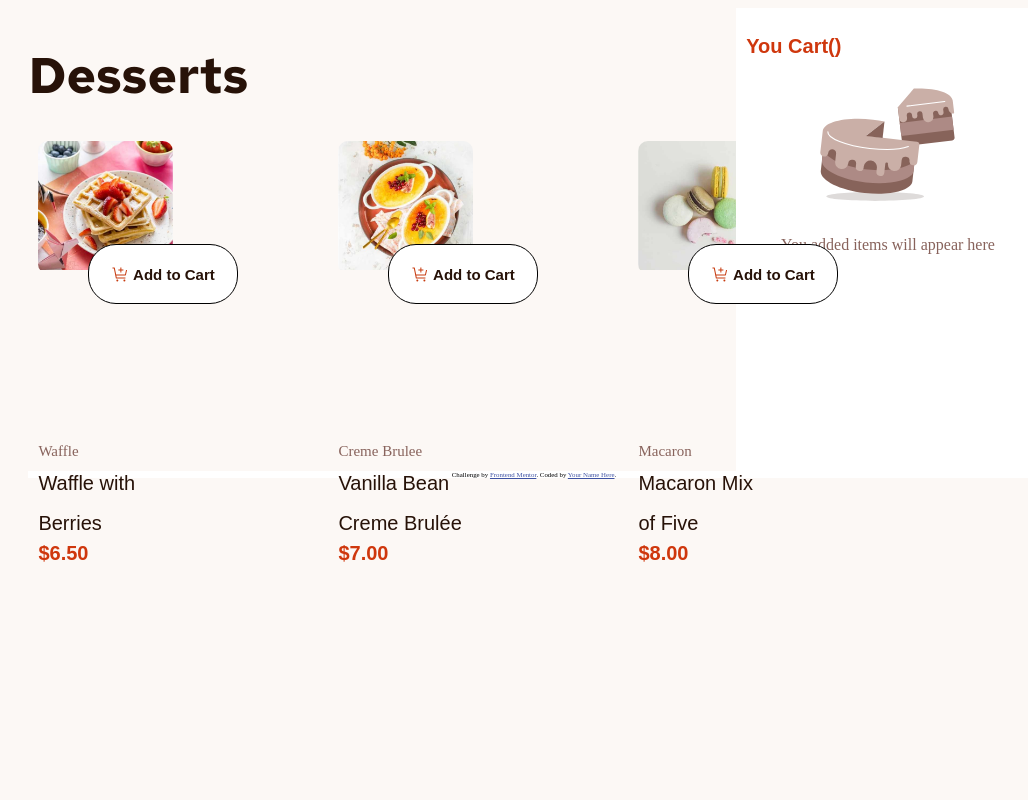
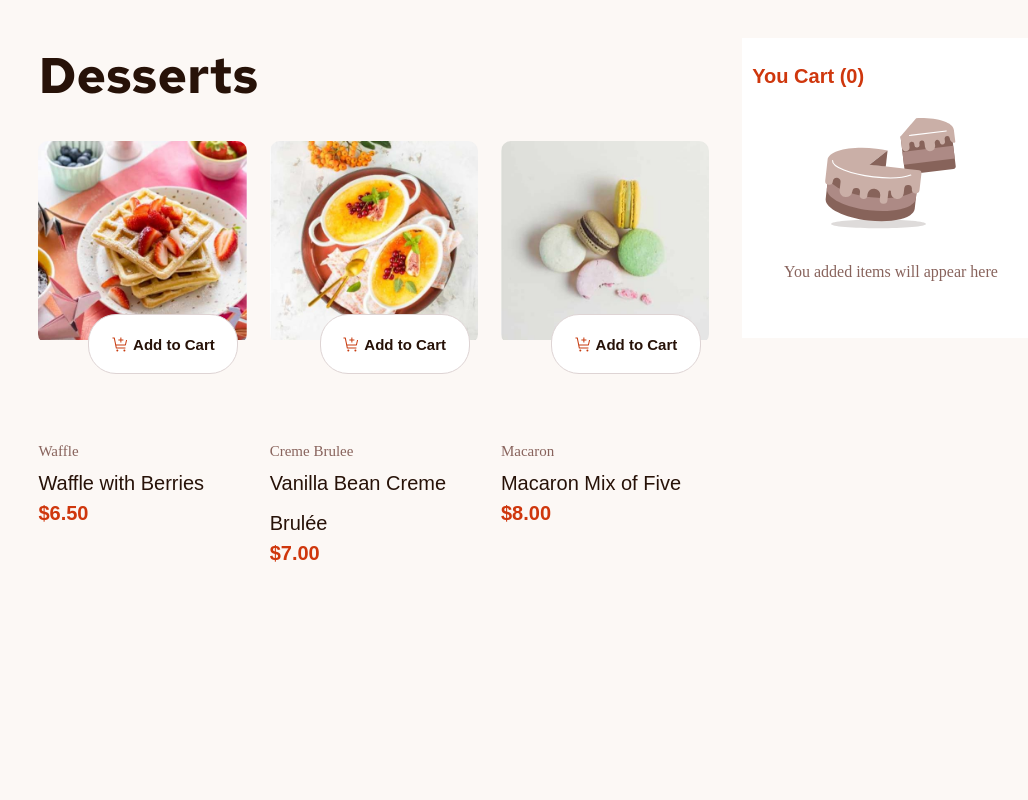
Before and after one commit to rafaelmirandaa/carrito-de-compra, a plain HTML site: page index.html in a window 1280 px wide. Shown: the top 800 px of the page, without its empty margins (106-1134 px from the left). Drawn offline with Linux system fonts and the light colour scheme; a web font is replaced by a local one.

Commit message:
hoy terminamos el Front

```diff
--- a/assets/style/style.css
+++ b/assets/style/style.css
@@ -27,27 +27,29 @@ img{
     width: 100%;
     height: auto;
     margin: 0 auto;
-    padding: 20px 0 0 0;
-    background: white;
+    padding: 0 20px;
+    background-color: #FCF8F5;
 }
-.container{
+.dos-columnas{
+    display: grid;
+    grid-template-columns: 1fr;
+    gap: 1rem;
+}
+.contenedor{
   width: 100%;
-  max-width: 960px;
-  height: auto;
+  max-width: 1200px;
+  height: 130rem;
   margin: 0 auto;
   padding: 0 1rem;
   box-sizing: border-box;
 }
-.contenedor{
-    display: grid;
-    grid-column: 1fr;
-    gap: 1rem;
-}
 .contenedor-principal{
     background-color: #FCF8F5;
     margin: 0 0 ;
+    width: 100%;
     padding: 0 0;
 }
+
 .encabezado {
     color:#271208;
     font-family: 'fuente2',sans-serif, Times, serif;
@@ -59,7 +61,6 @@ img{
     height: 30rem;
     display: grid;
     grid-template-columns: 1fr;
-    gap: 15rem;
 }
 .card{
     width: 100%;
@@ -90,10 +91,9 @@ img{
     height: 6rem;
     max-width: 19rem;
     background: #ffffff;           /* Fondo blanco */
-    border: 1px solid #000000;     /* Borde negro */
+    border: 1px solid #DED4D4;     /* Borde negro */
     border-radius: 28px;           /* Bordes redondeados */
-    padding: 10px 20px;
-    color: #000000;                /* Texto negro */
+    padding: 10px 20px;              /* Texto negro */
     text-decoration: none;
     font-size: 16px;
     cursor: pointer;
@@ -186,29 +186,24 @@ img{
         width: 80%;
         margin: 0 auto;
         padding: 0;
-
     }
-    .contenedor{
+    .dos-columnas{
         display: grid;
         grid-template-columns:70% 30%;
-        column-gap:0rem ;
     }
     .carrito{
         width: 100%;
+        margin-top: 3rem;
         height: 30rem;
     }
     .carrito-contenido p{
         margin-bottom: 0.5rem;
     }
     .filas{
-    width: 100%;
-    height: auto;
-    display: grid;
-    grid-template-columns: 1fr 1fr 1fr;
-    }
-    .tres-columnas{
+        width: 100%;
+        height: auto;
         display: grid;
-        column-gap: 20px;
+        grid-template-columns: 1fr 1fr 1fr;
     }
     .card{
         width: 90%;
@@ -226,7 +221,7 @@ img{
         min-width: 15rem;
         max-width: 15rem;
         background: #ffffff;           /* Fondo blanco */
-        border: 1px solid #000000;     /* Borde negro */
+        border: 1px solid #DED4D4;     /* Borde negro */
         border-radius: 28px;           /* Bordes redondeados */
         padding: 10px 20px;
         color: #000000;                /* Texto negro */
--- a/index.html
+++ b/index.html
@@ -12,7 +12,7 @@
 </head>
 <body>
 <header id="header" class="header">
-<div class="contenedor">
+<div class="contenedor dos-columnas">
   <div class="contenedor-principal">
       <div id="lista-platos">
             <h1 class="encabezado">Desserts</h1>
@@ -84,7 +84,7 @@
   </div>
   <div class="carrito">
       <div class="carrito-titulo">
-              <h2>You Cart(<span id="cantidad-platos"></span>)</h2>
+          <h2>You Cart (0<span id="cantidad-platos"></span>)</h2>
       </div>
       <div class="carrito-contenido">
         <div class="imagen-carrito"><img src="/assets/images/illustration-empty-cart.svg" alt="Carrito Vacio"></div>
```
Lines whose indentation alone changed are shown as unchanged.
